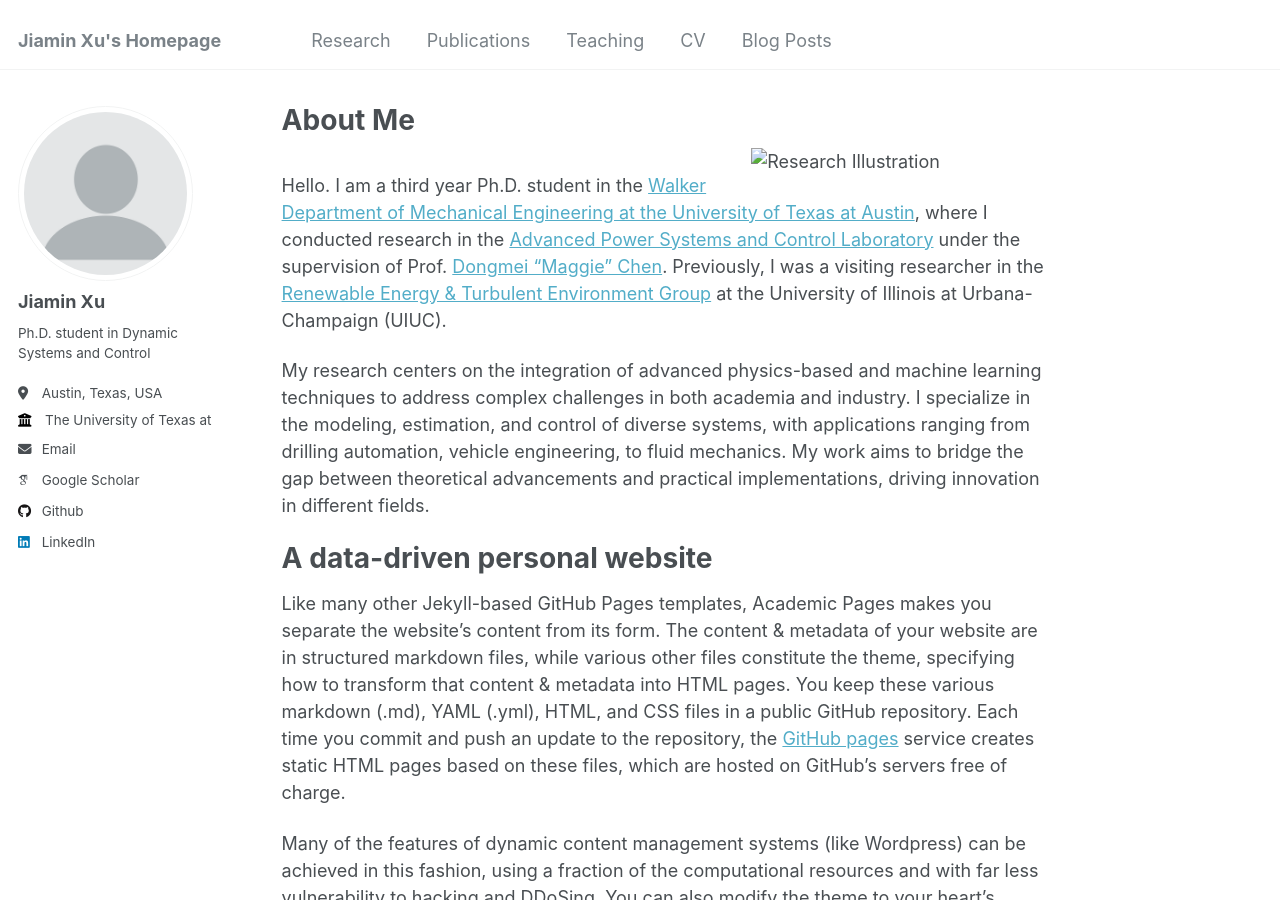
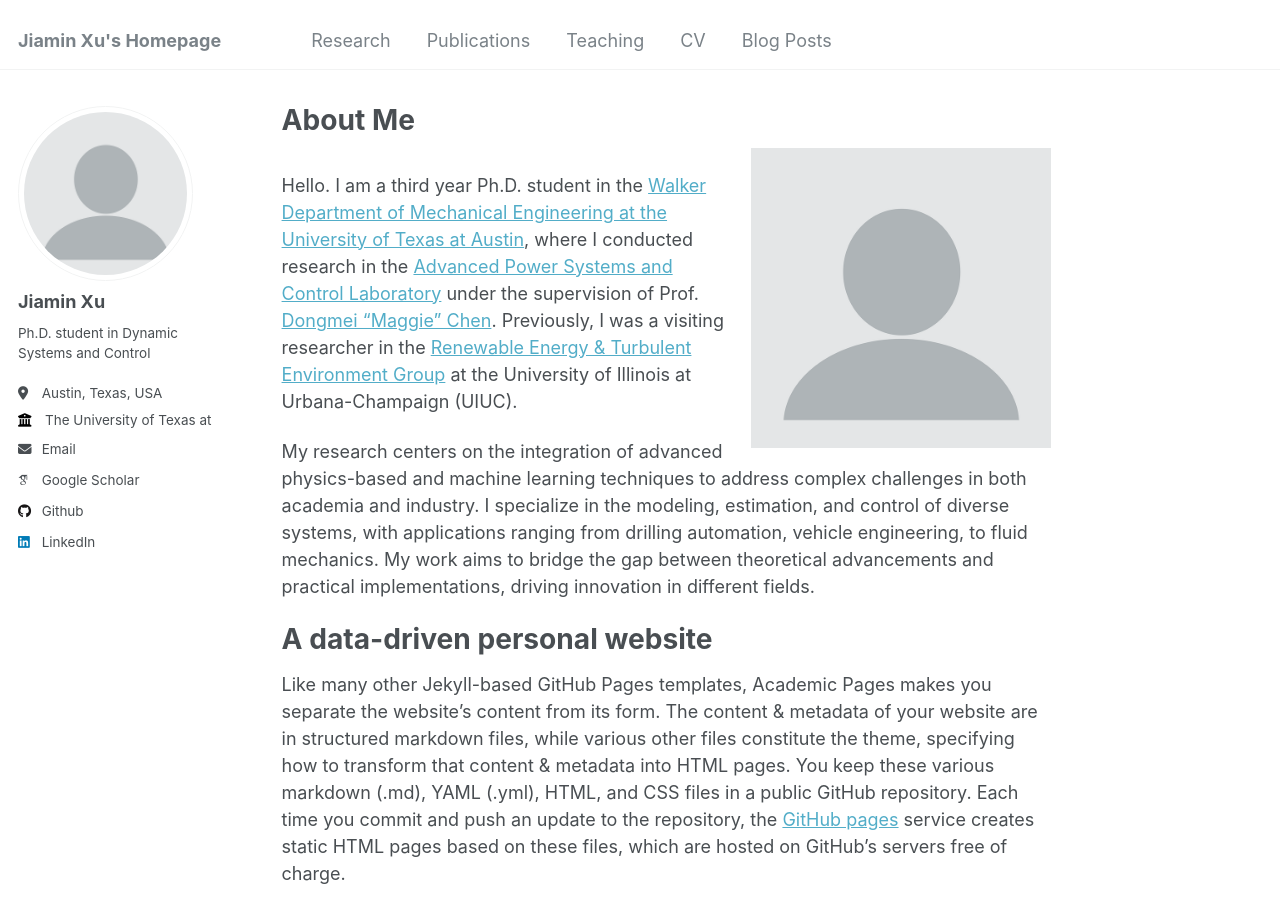
Before and after one commit to Jiaminx7/Website, a Jekyll site: the page built from _pages/about.md, in a window 1280 px wide and 900 px high. Built offline with Jekyll 4.4.1, drawn with Linux system fonts in a browser that asks for light colours; some web fonts are replaced.

Commit message:
Update about.md

```diff
--- a/_pages/about.md
+++ b/_pages/about.md
@@ -7,7 +7,7 @@ redirect_from:
   - /about.html
 ---
 
-<img src="Background.png" alt="Research Illustration" style="float: right; margin-left: 15px; width: 300px;">
+<img src="/images/Profile.png" alt="Research Illustration" style="float: right; margin-left: 15px; width: 300px;">
 
 Hello. I am a third year Ph.D. student in the [Walker Department of Mechanical Engineering at the University of Texas at Austin](https://www.me.utexas.edu/), where I conducted research in the [Advanced Power Systems and Control Laboratory](https://www.apscl.me.utexas.edu/) under the supervision of Prof. [Dongmei "Maggie" Chen](https://www.me.utexas.edu/people/faculty-directory/chen). Previously, I was a visiting researcher in the [Renewable Energy & Turbulent Environment Group](https://chamorro.mechse.illinois.edu/) at the University of Illinois at Urbana-Champaign (UIUC).
 
```
